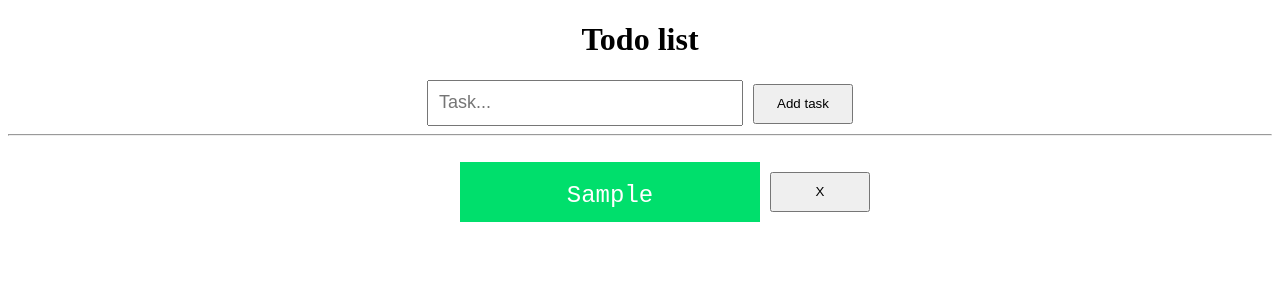
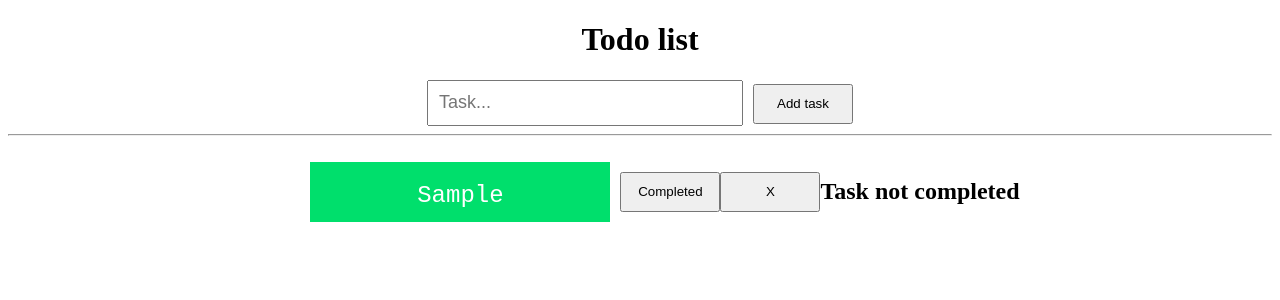
Before and after one commit to orchid-cloud/react-todo-list, a React (Vite) app: page / in a window 1280 px wide. Both pictures are taken after typing "Sample" into the empty fields and a click on the button "Add task". Shown: the top 300 px of the page. Built offline with nearby package versions, Linux system fonts and the light colour scheme.

Commit message:
button to mark a task as completed

```diff
--- a/src/App.jsx
+++ b/src/App.jsx
@@ -8,7 +8,7 @@ function App() {
   const inputTask = useRef(null);
 
   const addTask = () => {
-    setTodoList([...todoList, currentTask]);
+    setTodoList([...todoList, { task: currentTask, completed: false }]);
     inputTask.current.value = '';
     setCurrentTask('');
   };
@@ -16,7 +16,17 @@ function App() {
   const deleteTask = (taskToDelete) => {
     setTodoList(
       todoList.filter((task) => {
-        return task !== taskToDelete;
+        return task.task !== taskToDelete;
+      })
+    );
+  };
+
+  const completeTask = (taskToComplete) => {
+    setTodoList(
+      todoList.map((task) => {
+        return task.task == taskToComplete
+          ? { task: taskToComplete, completed: true }
+          : { task: task.task, completed: task.completed ? true : false };
       })
     );
   };
@@ -38,8 +48,16 @@ function App() {
           {todoList.map((val, key) => {
             return (
               <div key={key} id="task">
-                <li> {val} </li>
-                <button onClick={() => deleteTask(val)}>X</button>
+                <li> {val.task} </li>
+                <button onClick={() => completeTask(val.task)}>
+                  Completed
+                </button>
+                <button onClick={() => deleteTask(val.task)}>X</button>
+                {val.completed ? (
+                  <h2>Task completed</h2>
+                ) : (
+                  <h2>Task not completed</h2>
+                )}
               </div>
             );
           })}
```
